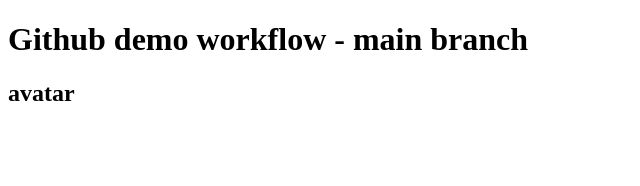
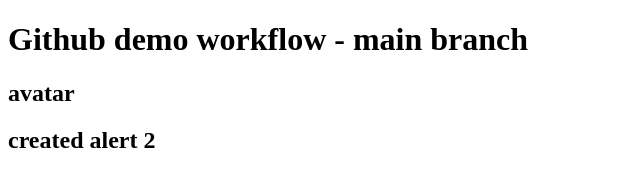
Before and after one commit to pankaj-prog/github-workflow-demo, a plain HTML site: page index.html in a window 1280 px wide. Shown: the whole page, without its empty margins (0-640 px from the left). Drawn offline with Linux system fonts and the light colour scheme.

Commit message:
created alert 2

```diff
--- a/index.html
+++ b/index.html
@@ -10,5 +10,7 @@
     <h1>Github demo workflow - main branch</h1>
 
     <h2>avatar</h2>
+
+    <h2>created alert 2</h2>
   </body>
 </html>
```
